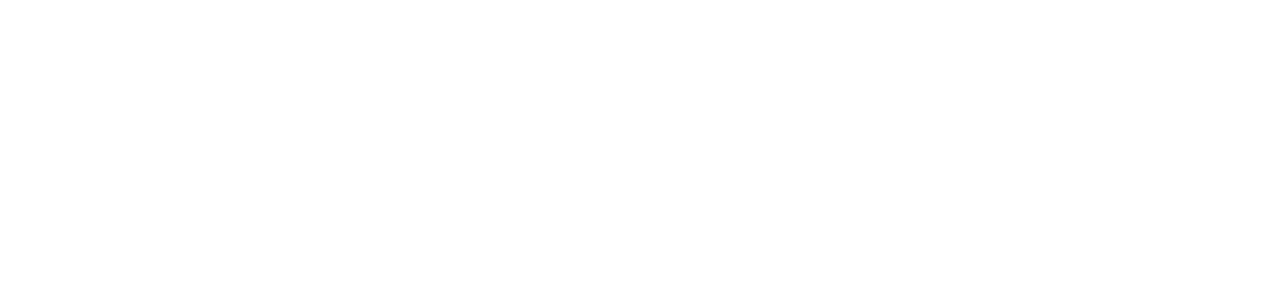
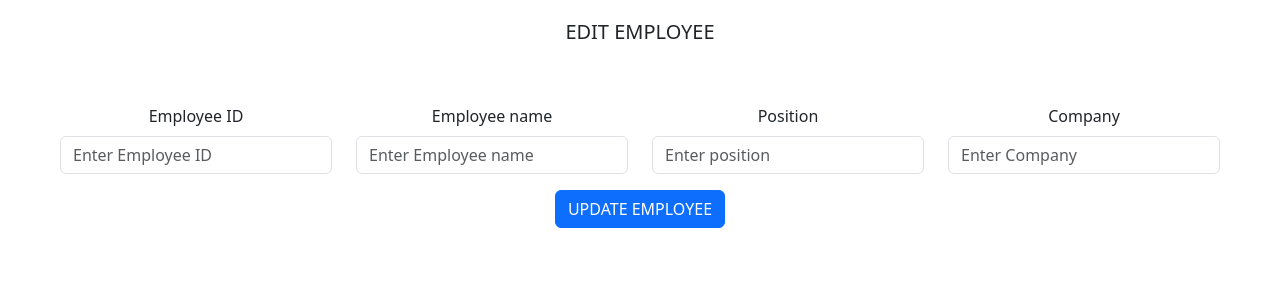
Before and after one commit to pranaliPukale/newReact1, a React (Create React App) app in the folder my/: page /editEmpoyee/1 in a window 1280 px wide. Before the commit this address had no page. Shown: the top 300 px of the page. Built offline with nearby package versions, Linux system fonts and the light colour scheme.

Commit message:
CRUD2(Update & Delete)
CRUD2(Update & Delete)

```diff
--- a/my/src/App.js
+++ b/my/src/App.js
@@ -50,11 +50,12 @@ function App() {
           <Routes>
             <Route exact path='/' element={<EmployeeList/>}></Route>
             <Route exact path='/addEmployee' element={<AddEmployee/>}> </Route>
-            <Route  exact path='/editEmpoyee' element={<EditEmployee/>}></Route>
+            <Route  exact path='/editEmpoyee/:id' element={<EditEmployee/>}></Route>
           </Routes>
         </EmployeeProvider>
 
       </Router>
+
 
   </div>
 
--- a/my/src/Component/CRUD_using_context_api/EditEmployee.jsx
+++ b/my/src/Component/CRUD_using_context_api/EditEmployee.jsx
@@ -1,11 +1,116 @@
-import React from 'react'
+import React from "react";
+import { useState, useContext,useEffect } from "react";
+import { useParams } from "react-router-dom";
+import Button from "react-bootstrap/Button";
+import Col from "react-bootstrap/Col";
+import Form from "react-bootstrap/Form";
+import InputGroup from "react-bootstrap/InputGroup";
+import Row from "react-bootstrap/Row";
+import { useNavigate } from "react-router-dom";
+
+import {EmployeeContext} from '../CRUD_using_context_api/EmployeeStore'
 
 const EditEmployee = () => {
+  const { id } = useParams();
+  const navigate = useNavigate()
+  const { employees,updateEmployee } = useContext(EmployeeContext);
+
+  const [validated, setValidated] = useState(false);
+
+  const [empID, setEmpID] = useState("");
+  const [name, setName] = useState("");
+  const [position, setPosition] = useState("");
+  const [company, setCompany] = useState("");
+
+    useEffect(() => {
+        const employee = employees.find(emp=>emp.id ===parseInt(id))
+        if(employee){
+            setEmpID(employee.empID)
+            setName(employee.name)
+            setPosition(employee.position)
+            setCompany(employee.company)
+        }
+
+    },[id,employees])
+
+
+  const handleUpdate = (event) => {
+    const form = event.currentTarget;
+
+    if (form.checkValidity() === false) {
+      event.preventDefault();
+      event.stopPropagation();
+    }
+
+    const updatedEmployee = { id: parseInt(id), empID, name, position, company };
+
+    updateEmployee(parseInt(id),updatedEmployee)
+     navigate('/')
+
+    setValidated(true);
+  };
+
   return (
-    <div>
+    <>
+      <h5 style={{ marginTop: "20px" }}>EDIT EMPLOYEE</h5>
+      <Form
+        noValidate
+        validated={validated}
+        onSubmit={handleUpdate}
+        style={{ margin: "60px" }}
+      >
+        <Row className="mb-3">
+          <Form.Group as={Col} md="3" controlId="validationCustom01">
+            <Form.Label>Employee ID</Form.Label>
+            <Form.Control
+              required
+              type="text"
+              placeholder="Enter Employee ID"
+              value={empID}
+              onChange={(e) => setEmpID(e.target.value)}
+            />
+          </Form.Group>
+          <Form.Group as={Col} md="3" controlId="validationCustom02">
+            <Form.Label>Employee name</Form.Label>
+            <Form.Control
+              required
+              type="text"
+              placeholder="Enter Employee name"
+              value={name}
+              onChange={(e) => setName(e.target.value)}
+            />
+          </Form.Group>
+          <Form.Group as={Col} md="3" controlId="validationCustomUsername">
+            <Form.Label>Position</Form.Label>
+            <InputGroup hasValidation>
+              <Form.Control
+                type="text"
+                placeholder="Enter position"
+                required
+                value={position}
+                onChange={(e) => setPosition(e.target.value)}
+              />
+              <Form.Control.Feedback type="invalid">
+                Please choose a position.
+              </Form.Control.Feedback>
+            </InputGroup>
+          </Form.Group>
+          <Form.Group as={Col} md="3" controlId="validationCustom02">
+            <Form.Label> Company</Form.Label>
+            <Form.Control
+              required
+              type="text"
+              placeholder="Enter Company"
+              value={company}
+              onChange={(e) => setCompany(e.target.value)}
+            />
+          </Form.Group>
+        </Row>
 
-    </div>
-  )
-}
+        <Button type="submit">UPDATE EMPLOYEE</Button>
+      </Form>
+    </>
+  );
+};
 
-export default EditEmployee
+export default EditEmployee;
--- a/my/src/Component/CRUD_using_context_api/EmployeeList.jsx
+++ b/my/src/Component/CRUD_using_context_api/EmployeeList.jsx
@@ -1,51 +1,65 @@
-import React,{useContext} from 'react'
-import Button from 'react-bootstrap/Button';
-import './crudStyle.css'
+import React, { useContext } from "react";
+import Button from "react-bootstrap/Button";
+import "./crudStyle.css";
+import Table from "react-bootstrap/Table";
+import { useNavigate } from "react-router-dom";
 
-import { useNavigate } from 'react-router-dom';
-
-import  {EmployeeContext} from '../CRUD_using_context_api/EmployeeStore'
+import { EmployeeContext } from "../CRUD_using_context_api/EmployeeStore";
 
 const EmployeeList = () => {
+  const { employees,deleteEmployee } = useContext(EmployeeContext);
 
-    const {employees} = useContext(EmployeeContext)
-
-    const navigate = useNavigate()
+  const navigate = useNavigate();
+  const handleDelete=(id)=>
+  {
+      deleteEmployee(id);
+  }
 
   return (
     <div>
       <h5>EMPLOYEE LIST</h5>
-        <div className='addEmployeeBtn'>
-           <Button variant="primary" onClick={()=>navigate('/addEmployee')}>ADD EMPLOYEE</Button>
+      <div className="addEmployeeBtn">
+        <Button variant="primary" onClick={() => navigate("/addEmployee")}>
+          ADD EMPLOYEE
+        </Button>
       </div>
-        <div style={{marginLeft:'100px',marginRight:"100px"}}>
-            <table>
+      <div
+        style={{ marginLeft: "100px", marginRight: "100px", marginTop: "20px" }}
+      >
+        <Table striped bordered hover>
           <thead>
             <tr>
-                    <th>SR</th>
+              <th>#</th>
               <th>EMPLOYEE ID</th>
               <th>EMPLOYEE NAME</th>
-                    <th>POSITION</th>
+              <th>EMPLOYEE POSITION</th>
               <th>COMPANY</th>
+              <th>Actions</th>
             </tr>
           </thead>
           <tbody>
-                <th></th>
-                    {employees.map((employee,index)=>(
+            {employees.map((employee, index) => (
               <tr key={employee.id}>
-                            <td>{index+1}</td>
+                <td>{index + 1}</td>
                 <td>{employee.empID}</td>
                 <td>{employee.name}</td>
                 <td>{employee.position}</td>
                 <td>{employee.company}</td>
-
+                <td>
+                  <Button variant="primary" size="sm" onClick={()=>navigate(`/editEmpoyee/${employee.id}`)}>
+                    Edit
+                  </Button>
+                  <Button variant="danger" size="sm" onClick={()=>handleDelete(employee.id)}  style={{marginLeft:"10px"}}>
+                    Delete
+                  </Button>
+                </td>
               </tr>
             ))}
           </tbody>
-            </table>
+        </Table>
       </div>
     </div>
-  )
-}
+  );
+};
 
-export default EmployeeList
+export default EmployeeList;
--- a/my/src/Component/CRUD_using_context_api/EmployeeStore.jsx
+++ b/my/src/Component/CRUD_using_context_api/EmployeeStore.jsx
@@ -1,19 +1,28 @@
 import React,{createContext,useState} from 'react';
 
 export const EmployeeContext = createContext()
-
 export const EmployeeProvider =({children})=>{
-
     const [employees,setEmployee] =useState([])
-
-    const addEmployee =(employee)=>{
+    const addEmployee =(employee)=>
+    {
         setEmployee([...employees,employee])
     }
 
+    const updateEmployee =(id,updatedEmployee)=>{
+        setEmployee(
+            employees.map((employee)=> employee.id ===id ? updatedEmployee : employee)
+            //Check it employee having same id
+            //it will check it is updated or not
+            //if updated then it will show updated employee o.w.it show previous employee info
+        )
+    }
+    const deleteEmployee =(id)=>{
+        setEmployee(employees.filter((employee)=>employee.id !== id))
+       }
+
     return(
-        <EmployeeContext.Provider value={{employees,addEmployee}}>
+        <EmployeeContext.Provider value={{employees,addEmployee,updateEmployee,deleteEmployee}}>
             {children}
         </EmployeeContext.Provider>
     )
-
 }
```
Also changed, not shown: my/src/Component/CRUD_using_context_api/AddEmployee.jsx (+3 -11 lines). Lines whose indentation alone changed are shown as unchanged.
